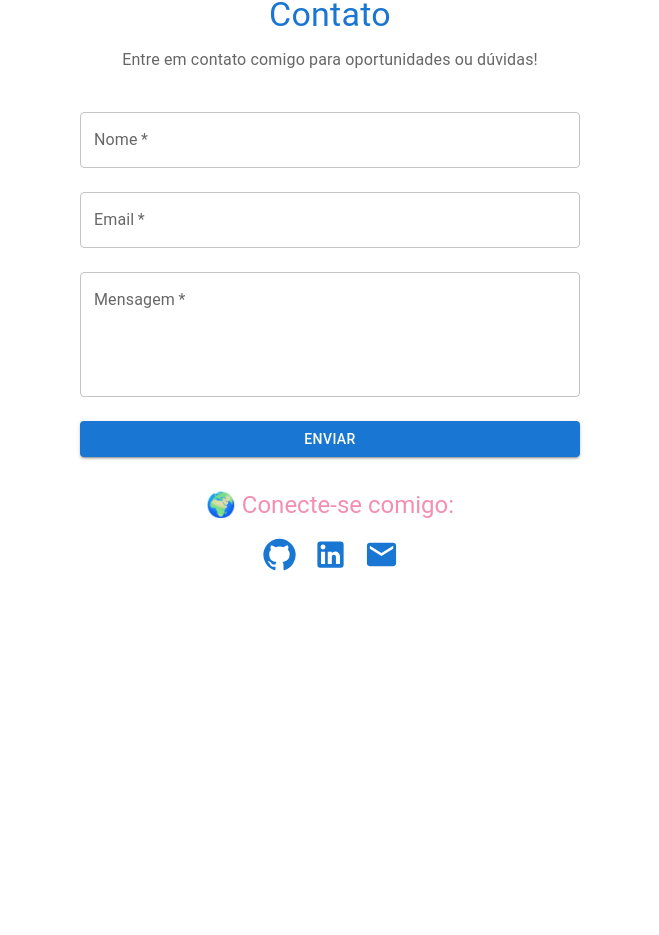
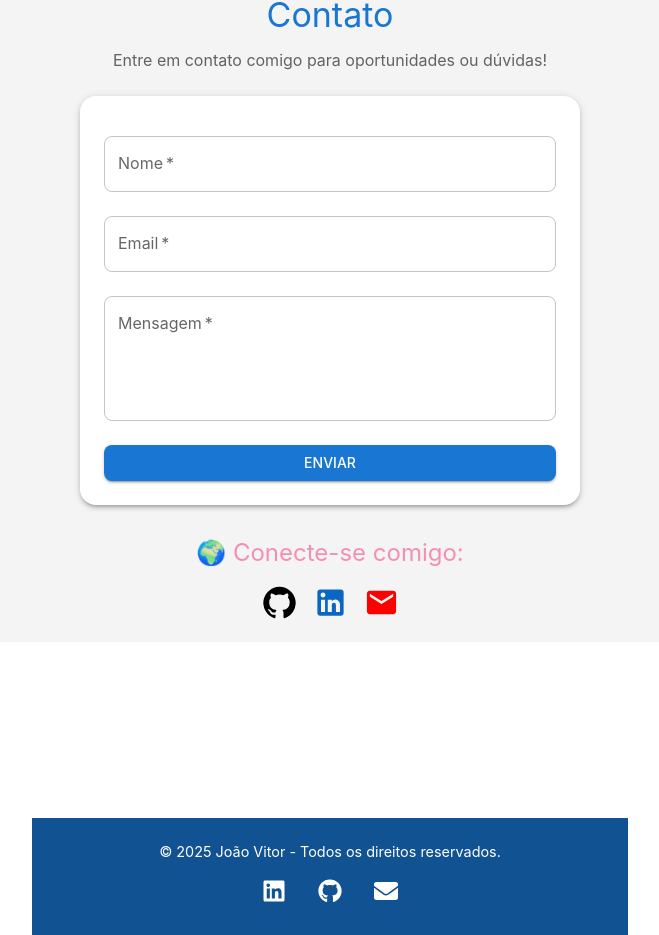
Before and after one commit to Joaos32/Portfolio, a React (Vite) app: page /contact in a window 1280 px wide. Shown: the part 158-1093 px from the top of the page, without its empty margins (310-969 px from the left). Before the commit the page ends 800 px from the top, so only its background shows below. Built offline with nearby package versions, Linux system fonts and the light colour scheme; the HTML template or start-up script is replaced by a standard one.

Commit message:
Melhorias no design da seção de projetos

```diff
--- a/src/App.jsx
+++ b/src/App.jsx
@@ -1,25 +1,12 @@
 import { BrowserRouter as Router, Route, Routes } from 'react-router-dom';
-import { ThemeProvider, createTheme } from '@mui/material/styles';
-import CssBaseline from '@mui/material/CssBaseline';
-import { Box } from '@mui/material';
+import { ThemeProvider, CssBaseline, Box } from '@mui/material';
+import theme from './theme';
 import Navbar from './components/Navbar';
 import Home from './pages/Home';
 import About from './pages/About';
 import Projects from './pages/Projects';
 import Contact from './pages/Contact';
-
-
-// Criando um tema personalizado
-const theme = createTheme({
-  palette: {
-    primary: {
-      main: '#1976d2',
-    },
-    secondary: {
-      main: '#f48fb1',
-    },
-  },
-});
+import Footer from './components/Footer';
 
 const App = () => {
   console.log("O componente App foi renderizado!");
@@ -28,12 +15,8 @@ const App = () => {
     <ThemeProvider theme={theme}>
       <CssBaseline />
       <Router>
-        {/* Envolvendo a página toda dentro da Box */}
         <Box sx={{ display: 'flex', flexDirection: 'column', minHeight: '100vh' }}>
-          {/* Navbar sempre visível */}
           <Navbar />
-
-          {/* Conteúdo das páginas */}
           <Box component="main" sx={{ flexGrow: 1, p: 3 }}>
             <Routes>
               <Route path="/" element={<Home />} />
@@ -42,6 +25,7 @@ const App = () => {
               <Route path="/contact" element={<Contact />} />
             </Routes>
           </Box>
+          <Footer />
         </Box>
       </Router>
     </ThemeProvider>
--- a/src/components/Footer.jsx
+++ b/src/components/Footer.jsx
@@ -1,28 +1,44 @@
-// src/components/Footer.jsx
 import { Box, Container, Typography, IconButton } from '@mui/material';
 import { FaLinkedin, FaGithub, FaEnvelope } from 'react-icons/fa';
 
 const Footer = () => {
   return (
     <Box
+      component="footer"
       sx={{
         py: 3,
         px: 2,
-        backgroundColor: 'black',
+        bgcolor: 'primary.dark', // Seguindo o tema principal
         color: 'white',
-        textAlign: 'center'
+        textAlign: 'center',
       }}
     >
       <Container>
-        <Typography variant="body2">© {new Date().getFullYear()} João</Typography>
+        <Typography variant="body2" sx={{ fontSize: '0.9rem' }}>
+          © {new Date().getFullYear()} João Vitor - Todos os direitos reservados.
+        </Typography>
         <Box mt={1} sx={{ display: 'flex', justifyContent: 'center', gap: 2 }}>
-          <IconButton href="https://www.linkedin.com/in/joaovss/" target="_blank" color="inherit">
+          <IconButton
+            href="https://www.linkedin.com/in/joao-vitor-silva-santos/"
+            target="_blank"
+            color="inherit"
+            aria-label="LinkedIn de João Vitor"
+          >
             <FaLinkedin size={24} />
           </IconButton>
-          <IconButton href="https://github.com/joaovitor3255" target="_blank" color="inherit">
+          <IconButton
+            href="https://github.com/joaos32"
+            target="_blank"
+            color="inherit"
+            aria-label="GitHub de João Vitor"
+          >
             <FaGithub size={24} />
           </IconButton>
-          <IconButton href="mailto:joaovitor3255@gmail.com" color="inherit">
+          <IconButton
+            href="mailto:joaovitor3255silva@gmail.com"
+            color="inherit"
+            aria-label="Enviar email para João Vitor"
+          >
             <FaEnvelope size={24} />
           </IconButton>
         </Box>
--- a/src/components/Navbar.jsx
+++ b/src/components/Navbar.jsx
@@ -18,15 +18,14 @@ function Navbar() {
   const handleOpen = (event) => setAnchorEl(event.currentTarget);
   const handleClose = () => setAnchorEl(null);
 
-  // 🔹 Teste se a Navbar está sendo carregada
   useEffect(() => {
     console.log('Navbar foi carregada!');
   }, []);
 
   return (
-    <AppBar position="static" sx={{ backgroundColor: '#1e1e1e', zIndex: 10 }}>
+    <AppBar position="static" sx={{ backgroundColor: '#121212', zIndex: 10 }}>
       <Toolbar>
-        <Typography variant="h6" sx={{ flexGrow: 1 }}>
+        <Typography variant="h6" sx={{ flexGrow: 1, fontWeight: 'bold' }}>
           Meu Portfólio
         </Typography>
 
@@ -36,12 +35,13 @@ function Navbar() {
             <motion.div
               key={index}
               whileHover={{ scale: 1.1 }}
+              transition={{ duration: 0.3 }}
               style={{
-                margin: '0 10px',
-                borderBottom: location.pathname === path ? '2px solid #90caf9' : 'none'
+                margin: '0 15px',
+                borderBottom: location.pathname === path ? '3px solid #90caf9' : 'none'
               }}
             >
-              <Link to={path} style={{ textDecoration: 'none', color: 'white' }}>
+              <Link to={path} style={{ textDecoration: 'none', color: 'white', fontSize: '1rem' }}>
                 {label}
               </Link>
             </motion.div>
@@ -49,7 +49,12 @@ function Navbar() {
         </Box>
 
         {/* Ícone do Menu Mobile */}
-        <IconButton color="inherit" sx={{ display: { xs: 'block', md: 'none' } }} onClick={handleOpen}>
+        <IconButton
+          color="inherit"
+          sx={{ display: { xs: 'block', md: 'none' } }}
+          onClick={handleOpen}
+          aria-label="Abrir menu de navegação"
+        >
           <MenuIcon />
         </IconButton>
 
--- a/src/components/ProjectCard.jsx
+++ b/src/components/ProjectCard.jsx
@@ -7,21 +7,25 @@ function ProjectCard({ title, description, image, link }) {
       <Card
         sx={{
           maxWidth: 345,
+          height: "100%", // Mantém altura uniforme
+          display: "flex",
+          flexDirection: "column", // Garante que os elementos fiquem bem organizados
+          justifyContent: "space-between", // Distribui o conteúdo corretamente
           m: 2,
           transition: "0.3s",
           "&:hover": { boxShadow: "0 8px 16px rgba(0,0,0,0.3)" },
         }}
       >
-        <CardMedia component="img" height="180" image={image} alt={title} />
-        <CardContent>
+        <CardMedia component="img" height="180" image={image} alt={`Imagem do projeto ${title}`} />
+        <CardContent sx={{ flexGrow: 1 }}> {/* Permite que o conteúdo se ajuste bem */}
           <Typography gutterBottom variant="h5" component="div">
             {title}
           </Typography>
-          <Typography variant="body2" color="textSecondary">
+          <Typography variant="body2" color="text.secondary">
             {description}
           </Typography>
         </CardContent>
-        <CardActions>
+        <CardActions sx={{ justifyContent: "center", pb: 2 }}> {/* Centraliza botão */}
           <Button size="small" color="primary" href={link} target="_blank" variant="contained">
             Ver Projeto
           </Button>
--- a/src/pages/Contact.jsx
+++ b/src/pages/Contact.jsx
@@ -4,7 +4,7 @@ import { GitHub, LinkedIn, Email } from '@mui/icons-material';
 
 function Contact() {
   return (
-    <Container sx={{ mt: 8, textAlign: 'center' }}>
+    <Container sx={{ mt: 8, textAlign: 'center', minHeight: "100vh" }}>
       <motion.div
         initial={{ opacity: 0, y: -20 }}
         animate={{ opacity: 1, y: 0 }}
@@ -18,7 +18,23 @@ function Contact() {
         </Typography>
       </motion.div>
 
-      <Box component="form" sx={{ maxWidth: 500, mx: 'auto', mt: 3 }}>
+      <motion.div
+        initial={{ opacity: 0, scale: 0.9 }}
+        animate={{ opacity: 1, scale: 1 }}
+        transition={{ duration: 0.7, delay: 0.2 }}
+      >
+        <Box
+          component="form"
+          sx={{
+            maxWidth: 500,
+            mx: 'auto',
+            mt: 3,
+            p: 3,
+            boxShadow: 3,
+            borderRadius: 2,
+            bgcolor: "background.paper"
+          }}
+        >
           <TextField fullWidth label="Nome" variant="outlined" margin="normal" required />
           <TextField fullWidth label="Email" variant="outlined" margin="normal" required />
           <TextField fullWidth label="Mensagem" variant="outlined" margin="normal" multiline rows={4} required />
@@ -26,6 +42,7 @@ function Contact() {
             Enviar
           </Button>
         </Box>
+      </motion.div>
 
       <motion.div
         initial={{ opacity: 0, scale: 0.9 }}
@@ -35,15 +52,15 @@ function Contact() {
         <Typography variant="h5" color="secondary" sx={{ mt: 4 }}>
           🌍 Conecte-se comigo:
         </Typography>
-        <Box sx={{ mt: 2 }}>
-          <Link href="https://github.com/Joaos32" target="_blank" sx={{ mx: 1 }}>
-            <GitHub fontSize="large" />
+        <Box sx={{ mt: 2, display: "flex", justifyContent: "center", gap: 2 }}>
+          <Link href="https://github.com/Joaos32" target="_blank">
+            <GitHub fontSize="large" sx={{ color: "black" }} />
           </Link>
-          <Link href="https://www.linkedin.com/in/joãovss/" target="_blank" sx={{ mx: 1 }}>
-            <LinkedIn fontSize="large" />
+          <Link href="https://www.linkedin.com/in/joao-vitor-silva-santos/" target="_blank">
+            <LinkedIn fontSize="large" sx={{ color: "#0A66C2" }} />
           </Link>
-          <Link href="mailto:joaovitor3255silva@email.com" sx={{ mx: 1 }}>
-            <Email fontSize="large" />
+          <Link href="mailto:joaovitor3255silva@email.com">
+            <Email fontSize="large" sx={{ color: "red" }} />
           </Link>
         </Box>
       </motion.div>
--- a/src/pages/Home.jsx
+++ b/src/pages/Home.jsx
@@ -2,17 +2,17 @@ import { Container, Typography, Box, Button } from "@mui/material";
 import { motion } from "framer-motion";
 import { Link } from "react-router-dom";
 
-function Home() {
+const Home = () => {
   return (
     <Container
       sx={{
         textAlign: "center",
-        mt: 8,
-        minHeight: "100vh", // Garante que o container ocupe toda a tela
+        minHeight: "100vh", // Garante que o container ocupe a tela toda
         display: "flex",
         flexDirection: "column",
-        justifyContent: "center", // Centraliza verticalmente
-        alignItems: "center", // Centraliza horizontalmente
+        justifyContent: "center",
+        alignItems: "center",
+        p: 3,
       }}
     >
       <motion.div
@@ -39,12 +39,13 @@ function Home() {
           size="large"
           component={Link}
           to="/projects"
+          sx={{ mt: 2 }}
         >
           Ver Meus Projetos
         </Button>
       </motion.div>
     </Container>
   );
-}
+};
 
 export default Home;
--- a/src/pages/Projects.jsx
+++ b/src/pages/Projects.jsx
@@ -28,9 +28,9 @@ function Projects() {
       <Typography variant="h3" color="primary" textAlign="center" sx={{ fontWeight: "bold", mb: 3 }}>
         Meus Projetos
       </Typography>
-      <Grid container spacing={3} justifyContent="center">
+      <Grid container spacing={3} justifyContent="center" alignItems="stretch">
         {projects.map((project, index) => (
-          <Grid item xs={12} sm={6} md={4} key={index}>
+          <Grid item xs={12} sm={6} md={4} key={index} display="flex" justifyContent="center">
             <ProjectCard {...project} />
           </Grid>
         ))}
--- /dev/null
+++ b/src/theme.jsx
@@ -0,0 +1,19 @@
+import { createTheme } from '@mui/material/styles';
+
+const theme = createTheme({
+  palette: {
+    primary: { main: '#1976D2' }, // Azul principal
+    secondary: { main: '#F48FB1' }, // Rosa secundário
+    background: { default: '#f4f4f4' }, // Cor de fundo
+  },
+  typography: {
+    fontFamily: 'Inter, sans-serif',
+    h1: { fontSize: '2.5rem', fontWeight: 700 },
+    h2: { fontSize: '2rem', fontWeight: 600 },
+    h3: { fontSize: '1.5rem', fontWeight: 500 },
+  },
+  spacing: 8, // Define espaçamentos em múltiplos de 8px
+  shape: { borderRadius: 8 }, // Borda arredondada padrão
+});
+
+export default theme;
```
Also changed, not shown: src/pages/About.jsx (+13 -9 lines), 1 other file (tests, documents, lock files or other folders). Lines whose indentation alone changed are shown as unchanged.
